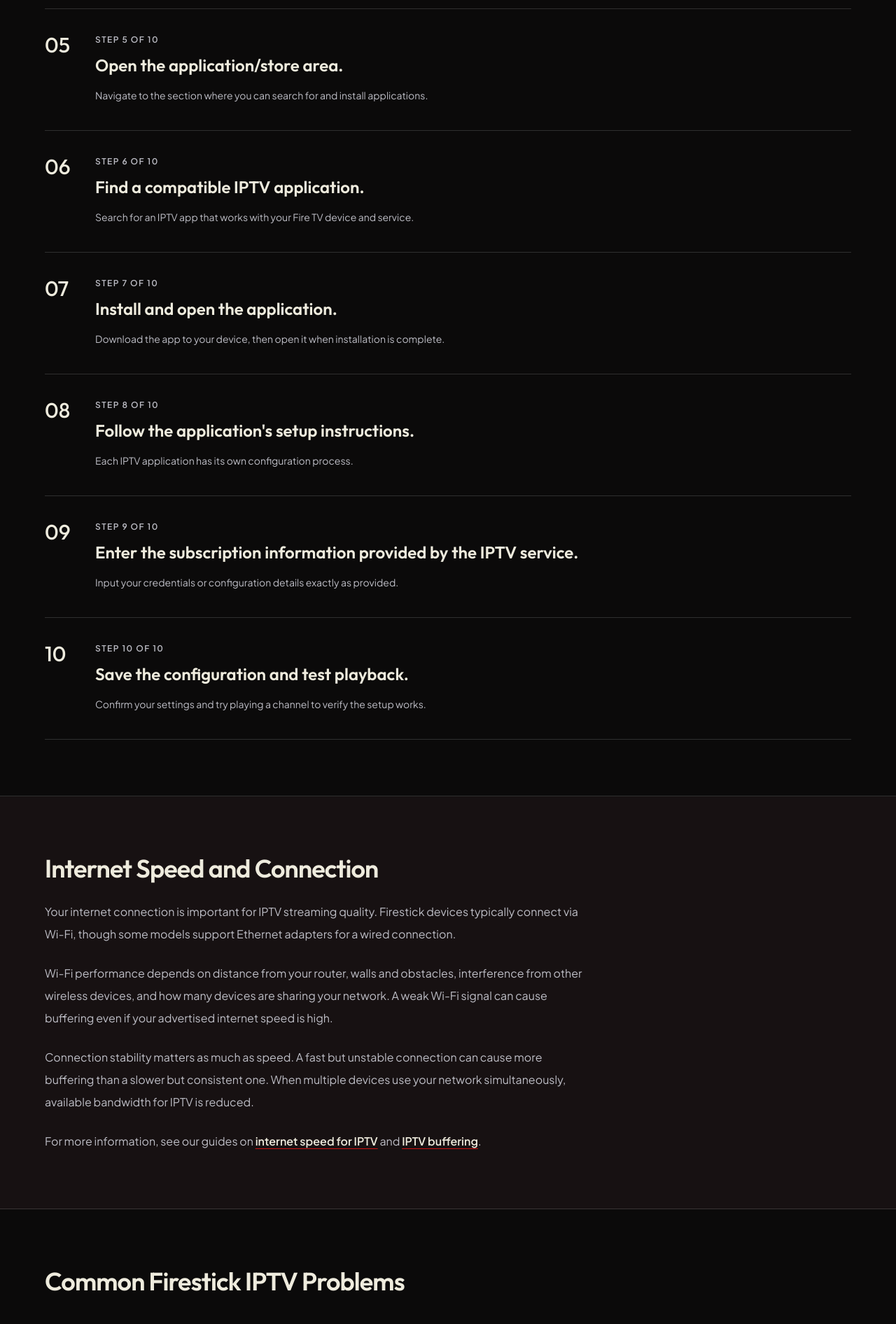
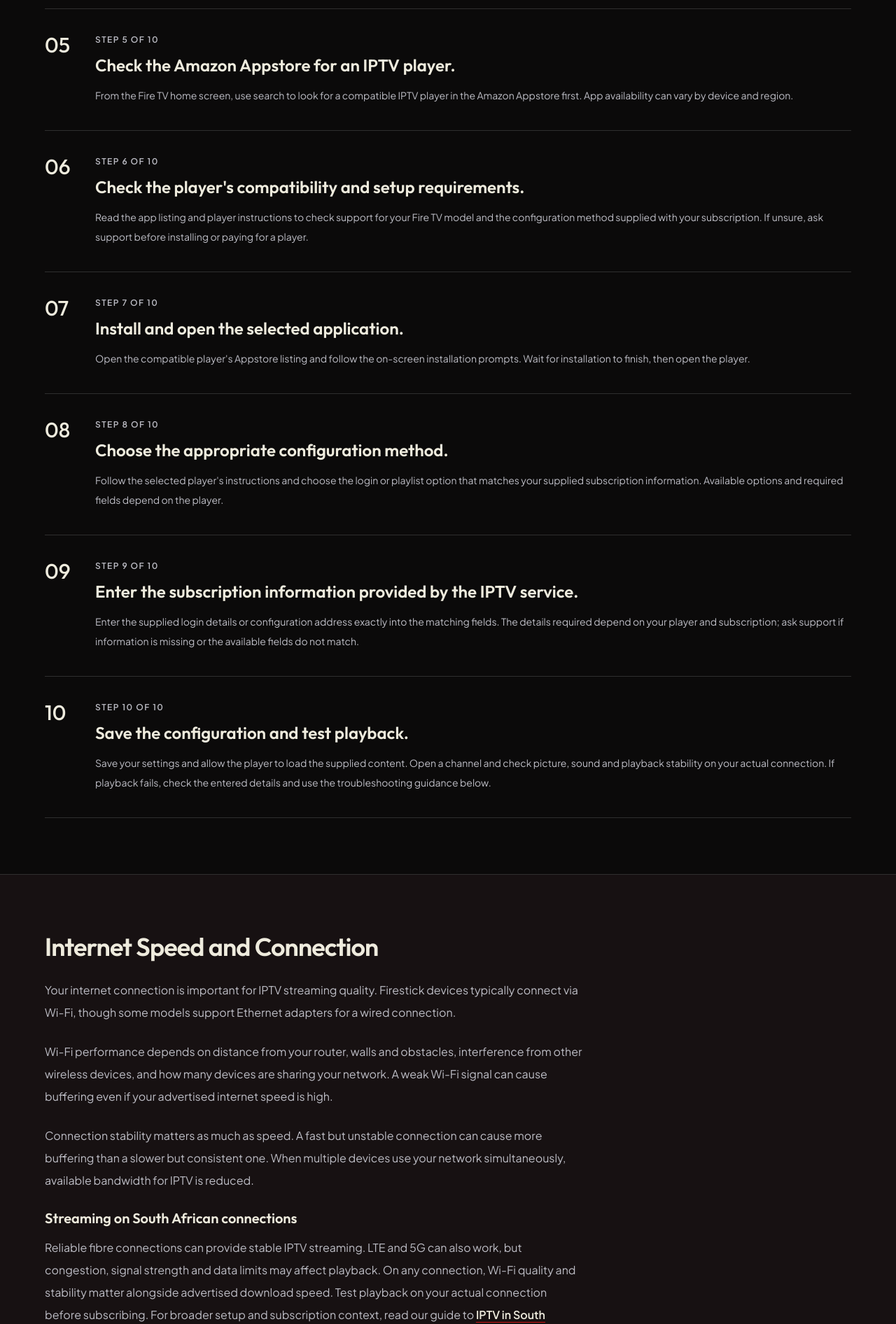
Before and after one commit to agentdesk3/goldentv, a Next.js app: page /devices/firestick in a window 1280 px wide. Shown: the part 2880-4772 px from the top of the page at 70% size. Built offline with nearby package versions, Linux system fonts and the light colour scheme.

Commit message:
feat(seo): improve Firestick setup content for South Africa

```diff
--- a/app/devices/firestick/page.tsx
+++ b/app/devices/firestick/page.tsx
@@ -28,12 +28,12 @@ const SETUP_STEPS = [
   { step: "Connect the device to power.", detail: "Use the included power adapter and connect to a wall outlet for reliable operation." },
   { step: "Connect Firestick to Wi-Fi or another supported network.", detail: "Follow the on-screen prompts to connect to your home network." },
   { step: "Complete the Fire TV initial setup if necessary.", detail: "If this is a new device, follow the on-screen instructions to complete setup." },
-  { step: "Open the application/store area.", detail: "Navigate to the section where you can search for and install applications." },
-  { step: "Find a compatible IPTV application.", detail: "Search for an IPTV app that works with your Fire TV device and service." },
-  { step: "Install and open the application.", detail: "Download the app to your device, then open it when installation is complete." },
-  { step: "Follow the application's setup instructions.", detail: "Each IPTV application has its own configuration process." },
-  { step: "Enter the subscription information provided by the IPTV service.", detail: "Input your credentials or configuration details exactly as provided." },
-  { step: "Save the configuration and test playback.", detail: "Confirm your settings and try playing a channel to verify the setup works." },
+  { step: "Check the Amazon Appstore for an IPTV player.", detail: "From the Fire TV home screen, use search to look for a compatible IPTV player in the Amazon Appstore first. App availability can vary by device and region." },
+  { step: "Check the player's compatibility and setup requirements.", detail: "Read the app listing and player instructions to check support for your Fire TV model and the configuration method supplied with your subscription. If unsure, ask support before installing or paying for a player." },
+  { step: "Install and open the selected application.", detail: "Open the compatible player's Appstore listing and follow the on-screen installation prompts. Wait for installation to finish, then open the player." },
+  { step: "Choose the appropriate configuration method.", detail: "Follow the selected player's instructions and choose the login or playlist option that matches your supplied subscription information. Available options and required fields depend on the player." },
+  { step: "Enter the subscription information provided by the IPTV service.", detail: "Enter the supplied login details or configuration address exactly into the matching fields. The details required depend on your player and subscription; ask support if information is missing or the available fields do not match." },
+  { step: "Save the configuration and test playback.", detail: "Save your settings and allow the player to load the supplied content. Open a channel and check picture, sound and playback stability on your actual connection. If playback fails, check the entered details and use the troubleshooting guidance below." },
 ] as const;
 
 const TROUBLESHOOTING: readonly { title: string; description: string; linkHref?: string; linkText?: string }[] = [
@@ -255,6 +255,13 @@ export default function FirestickPage() {
             <p className="max-w-3xl text-base leading-8 text-[#BDBDC5]">
               Connection stability matters as much as speed. A fast but unstable connection can cause more buffering than a slower but consistent one. When multiple devices use your network simultaneously, available bandwidth for IPTV is reduced.
             </p>
+            <div className="max-w-3xl space-y-3">
+              <h3 className="font-heading text-xl font-semibold text-[#EEEBDD]">Streaming on South African connections</h3>
+              <p className="text-base leading-8 text-[#BDBDC5]">
+              Reliable fibre connections can provide stable IPTV streaming. LTE and 5G can also work, but congestion, signal strength and data limits may affect playback. On any connection, Wi-Fi quality and stability matter alongside advertised download speed. Test playback on your actual connection before subscribing. For broader setup and subscription context, read our guide to{" "}
+              <Link href="/iptv-south-africa/" className={textLinkStyle}>IPTV in South Africa</Link>.
+              </p>
+            </div>
             <p className="max-w-3xl text-base leading-8 text-[#BDBDC5]">
               For more information, see our guides on{" "}
               <Link href="/guides/internet-speed-for-iptv/" className={textLinkStyle}>
```
